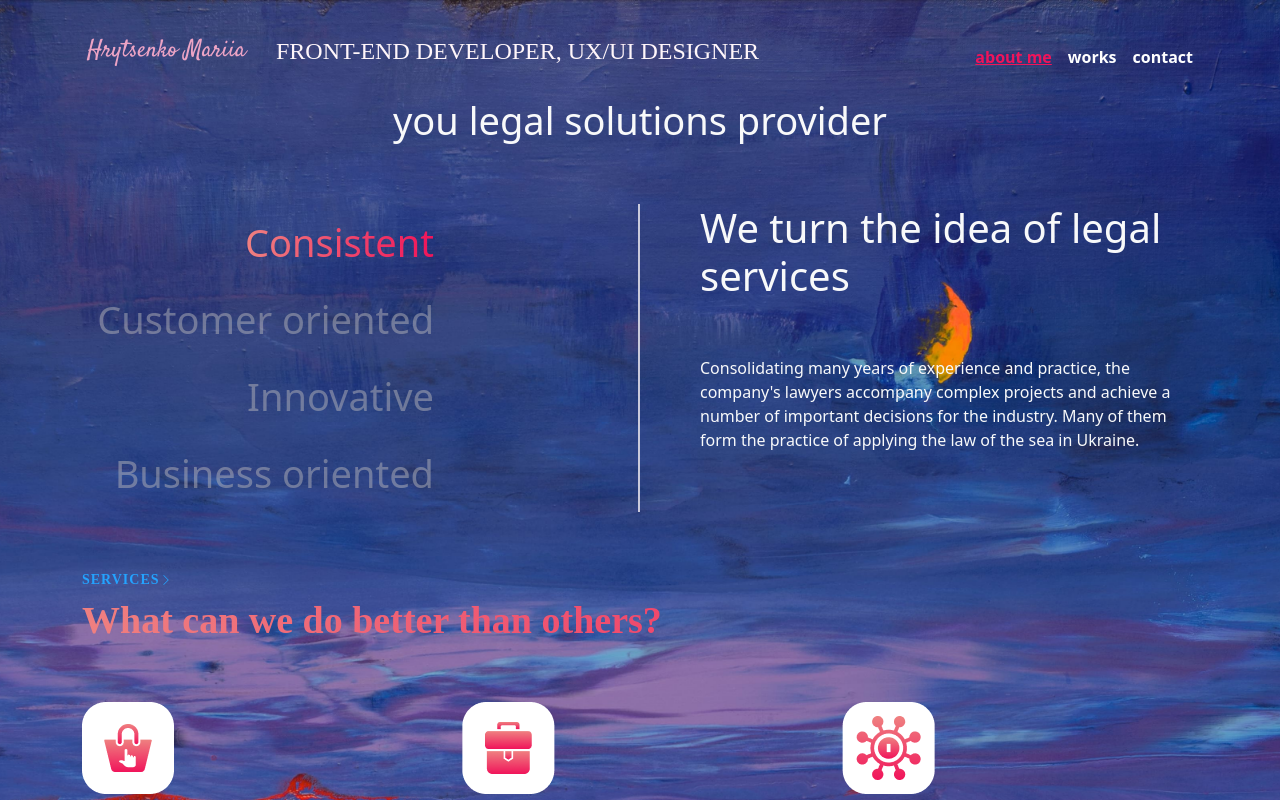
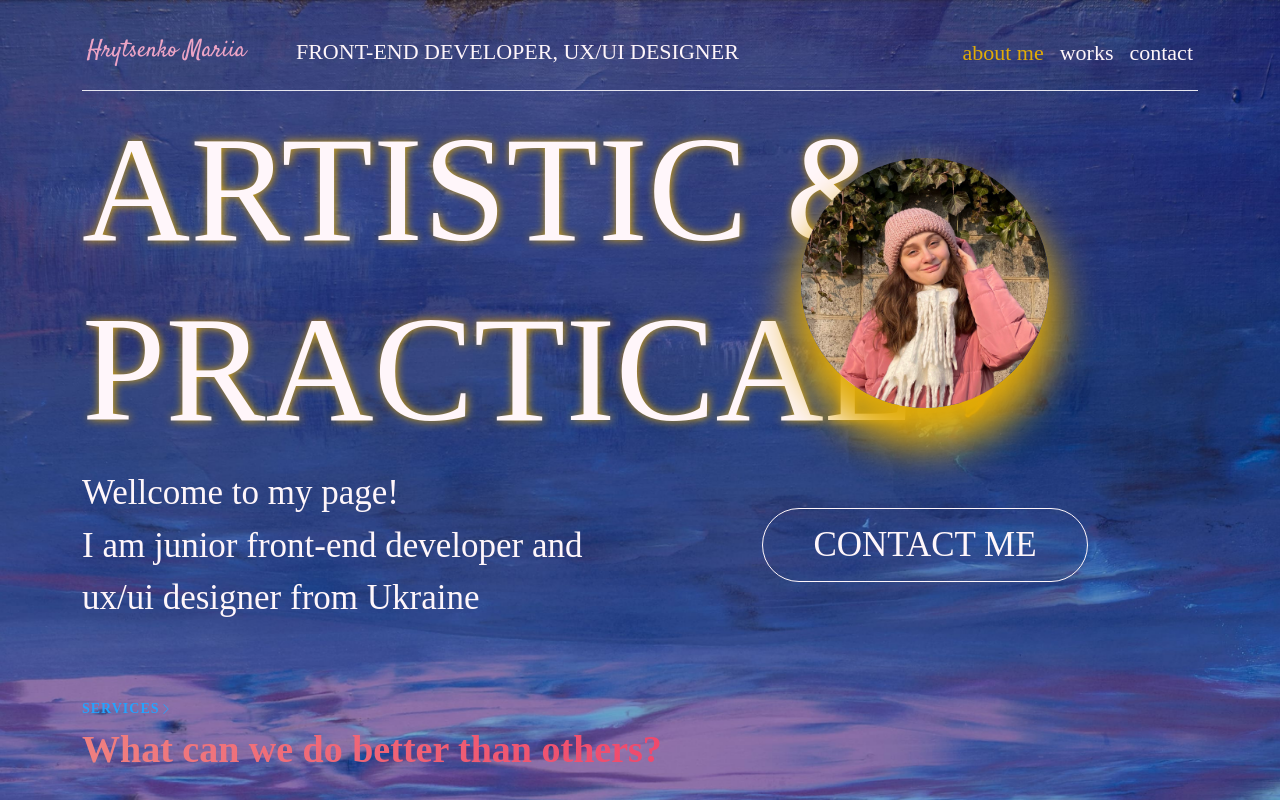
Before and after one commit to 17Mariya17/portfolio, a plain HTML site: page index.html in a window 1280 px wide. Shown: the top 800 px of the page. Drawn offline with nearby package versions, Linux system fonts and the light colour scheme; a web font is replaced by a local one.

Commit message:
header_2

```diff
--- a/index.html
+++ b/index.html
@@ -22,9 +22,9 @@
           <header class="main-wrap__header">
             <nav class="navbar navbar-dark navbar-expand-sm">
               <div class="container">
-                <div class="header-grid w-100">
+                <div class="header-grid w-100 border-header">
                   <div
-                    class="header-grid__logo d-flex align-items-center justify-content-between gap-30px"
+                    class="header-grid__logo d-flex align-items-center justify-content-between gap-50"
                   >
                       <p class="header-name">Hrytsenko Mariia</p>
                       <p class="header-name-2">FRONT-END DEVELOPER, UX/UI DESIGNER</p>
@@ -75,101 +75,25 @@
           </header>
           <div class="main-wrap__content">
             <div class="container">
-              <h1 class="text-light main-wrap__title">
-                you legal solutions provider
-              </h1>
+              <div class="row">
+            <div class="col-md-6 col-sm-12 col-lg-6">
+              <div class="d-flex flex-column align-items-start">
+                <h1 class=" main-wrap__title yellow">
+                  ARTISTIC & <br> PRACTICAL
+               </h1>
+               <p  class="header-name-3 d-flex flex-wrap">Wellcome to my page! <br> I am junior front-end developer and ux/ui designer from Ukraine</p>
+             </div>
             </div>
+            <div class="col-md-6 col-sm-12 col-lg-6">
+              <div class="d-flex flex-column align-items-center gap-70">
+                <img class="photo" src="./assets/images/photo_2024-01-26_16-15-29.jpg" alt=""/>
+                <button class="btn-header"> CONTACT ME </button>
+              </div>
+                </div>
+              </div>
+             </div>
           </div>
-
       </main>
-      <section>
-        <div id="about_us" class="container margin-top-60px">
-          <div
-            id="carouselExampleIndicators"
-            class="carousel slide carousel-fade d-grid"
-          >
-            <div class="carousel-indicators carousel-indicators-h">
-              <div class="carousel-indicators__btn">
-                <button
-                  type="text-button"
-                  data-bs-target="#carouselExampleIndicators"
-                  data-bs-slide-to="0"
-                  class="active"
-                  aria-current="true"
-                  aria-label="Slide 1"
-                >
-                  Consistent
-                </button>
-                <button
-                  type="text-button"
-                  data-bs-target="#carouselExampleIndicators"
-                  data-bs-slide-to="1"
-                  aria-label="Slide 2"
-                >
-                  Customer oriented
-                </button>
-                <button
-                  type="text-button"
-                  data-bs-target="#carouselExampleIndicators"
-                  data-bs-slide-to="2"
-                  aria-label="Slide 3"
-                >
-                  Innovative
-                </button>
-                <button
-                  type="text-button"
-                  data-bs-target="#carouselExampleIndicators"
-                  data-bs-slide-to="3"
-                  aria-label="Slide 4"
-                >
-                  Business oriented
-                </button>
-              </div>
-            </div>
-            <div class="carousel-inner p-left-60 text-light">
-              <div class="carousel-item active">
-                <h1 class="pt-0 text-start pb-5">
-                  We turn the idea of legal services
-                </h1>
-                <p>
-                  Consolidating many years of experience and practice, the
-                  company's lawyers accompany complex projects and achieve a
-                  number of important decisions for the industry. Many of them
-                  form the practice of applying the law of the sea in Ukraine.
-                </p>
-              </div>
-              <div class="carousel-item">
-                <h1 class="pt-0 text-start pb-5">IT and e-commerce</h1>
-                <p>
-                  An endless stream of contracts, tax issues, labor relations,
-                  corporate papers - legal work distracts you from doing
-                  business. But there is not much work to do to hire an in-house
-                  lawyer.
-                </p>
-              </div>
-              <div class="carousel-item">
-                <h1 class="pt-0 text-start pb-5">
-                  Comprehensive daily legal support
-                </h1>
-                <p>
-                  In addition, over time, the work will become the same type and
-                  uninteresting for a full-time lawyer. And we know very well
-                  how difficult it is to find a good candidate with experience
-                  in the field of information technology in Ukraine.
-                </p>
-              </div>
-              <div class="carousel-item">
-                <h1 class="pt-0 text-start pb-5">Judicial representation</h1>
-                <p>
-                  Is it a small, medium-sized company or a market leader? Local
-                  business or multinational company? Do you have your own legal
-                  department or not?
-                </p>
-              </div>
-            </div>
-          </div>
-        </div>
-      </section>
       <section id="services" class="margin-top-60px">
         <div class="container">
           <div class="row">
--- a/styles/_common.scss
+++ b/styles/_common.scss
@@ -82,6 +82,10 @@ body {
   padding-top: 30px;
 }
 
+.p-top-70 {
+  padding-top: 70px;
+}
+
 .p-bottom-30 {
   padding-bottom: 30px;
 }
@@ -122,9 +126,11 @@ a.link {
   }
 
   &__title {
-    padding: 0 50px;
-    font-size: 38px;
-    text-align: center;
+    font-size: 150px;
+    text-align: start;
+    color: #fff6fa;
+    font-family: "Imbue";
+    font-weight: 400;
   }
 }
 
@@ -335,7 +341,14 @@ a.link {
     color: #fff6fa;
     font-family: "Imbue";
     font-weight: 400;
-    font-size: 24px;
+    font-size: 22px;
+  }
+  &-3 {
+    color: #fff6fa;
+    font-family: "Mrs Saint Delafield";
+    font-weight: 400;
+    font-size: 35px;
+    text-align: start;
   }
 }
 
@@ -375,17 +388,28 @@ a.link {
   gap: 15px;
 }
 
+.gap-50 {
+  gap: 50px;
+}
+
+.gap-70 {
+  gap: 100px;
+}
+
 .nav-link-h {
-  color: blue;
+  color: #fff6fa;
   @media screen and (min-width: $sm) {
-    color: white;
-    font-weight: $bold;
-    font-size: 16px;
+    color: #fff6fa;
+    font-family: "Imbue";
+    font-weight: 400;
+    font-size: 22px;
   }
   &.active,
   &:hover {
-    color: $pink;
-    text-decoration: underline $pink;
+    color: #e1ab07;
+    font-family: "Imbue";
+    font-weight: 400;
+    font-size: 22px;
   }
   &-team {
     color: blue;
@@ -596,7 +620,17 @@ a.link {
   flex-direction: column;
   @media screen and (min-width: $md) {
     flex-direction: row;
+    justify-content: space-between;
+    align-items: center;
   }
+}
+
+.flex-row {
+  display: flex;
+  flex-direction: row;
+  flex-wrap: wrap;
+  justify-content: space-between;
+  align-items: center;
 }
 
 .padding-30 {
@@ -614,3 +648,33 @@ a.link {
 .border-footer {
   border-top: 2px solid $grey-4;
 }
+
+.border-header {
+  border-bottom: 1px solid $grey-4;
+}
+
+.photo {
+  border-radius: 50%;
+  height: 250px;
+  width: auto;
+
+  box-shadow: 0 30px 40px 10px #e1ab07;
+}
+
+.yellow {
+  text-shadow: #e1ab07 1px 0 10px;
+}
+
+.btn-header {
+  padding: 10px 50px;
+  background-color: transparent;
+  border-radius: 60px;
+  border: 1px solid #fff6fa;
+  cursor: pointer;
+  font-size: 35px;
+  color: #fff6fa;
+  font-family: "Imbue";
+  &:hover {
+    background-color: #fff6fa3d;
+  }
+}
```
Also changed, not shown: assets/images/my_photo.jpg (added), assets/images/photo_2024-01-26_16-12-50.jpg (added), assets/images/photo_2024-01-26_16-15-29.jpg (added), styles/main.css, 1 other file.
